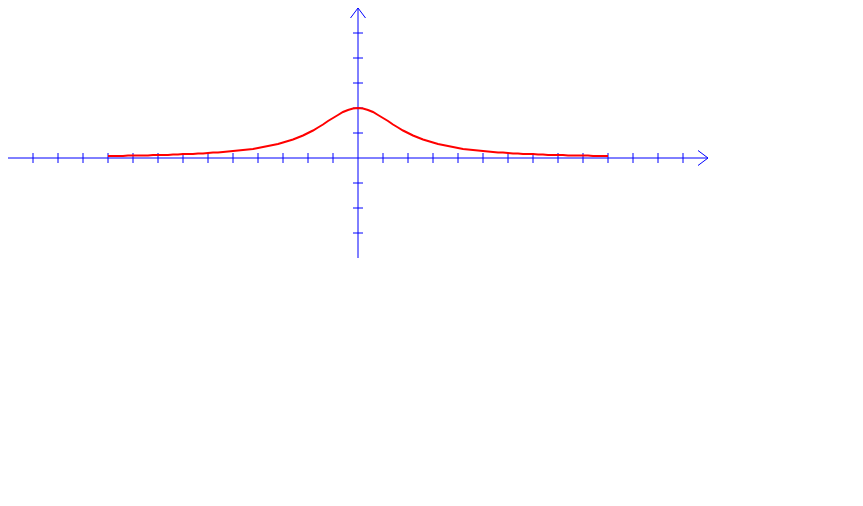
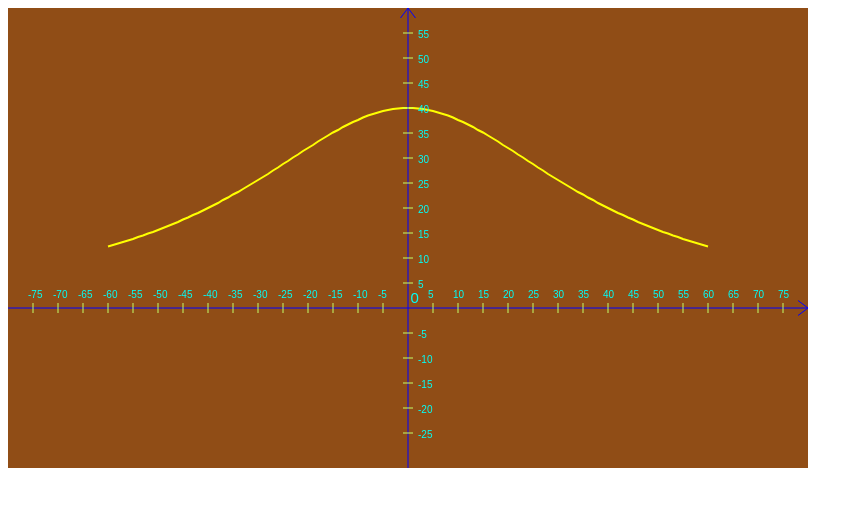
Before and after one commit to vladkolodka/graphics_lab1, a plain HTML site: page index.html in a window 1280 px wide. Shown: the whole page, without its empty margins (0-863 px from the left). Drawn offline with Linux system fonts and the light colour scheme.

Commit message:
Numeric scales Color customization

```diff
--- a/index.html
+++ b/index.html
@@ -13,8 +13,6 @@
 <script>
     var graph = new Graph('graph');
 
-
-    graph.setBackground("white");
     graph.print();
 
 </script>
--- a/js/Core.js
+++ b/js/Core.js
@@ -6,9 +6,9 @@ function Core(){
     this.scale = 5;
 
     this.scanValues = function(){
-        this.x1 = -50;
-        this.x2 =  50;
-        this.a =   10;
+        this.x1 = -60;
+        this.x2 =  60;
+        this.a =   40;
 
         return !(this.a <= 0 || this.x2 >= this.x1);
 
--- a/js/Graph.js
+++ b/js/Graph.js
@@ -1,31 +1,28 @@
 function Graph(id){
-    this.object = document.getElementById(id);
-    this.graph = this.object.getContext('2d');
-    this.core = new Core();
-
+    {
         this.init = function () {
-
             this.core.scanValues();
-        this.setSize(this.core.getWidth(),this.core.getHeight());
+            this.setSize(this.core.getWidth(), this.core.getHeight());
+            this.setBackground('#904D16');
 
         };
-    this.print = function(){
-        this.setAxes(this.core.x1, this.core.x2, this.core.a, "blue");
-        this.line(this.core.getGraphCords(), 2, "red");
+        this.print = function () {
+            this.line(this.core.getGraphCords(), 2, "yellow");
+            this.setAxes(this.core.x1, this.core.x2, this.core.a, "blue", "#C3FF69", "#00FFF8");
         };
 
-    this.setSize = function(width, height){
+        this.setSize = function (width, height) {
             this.object.width = width;
             this.object.height = height;
         };
 
-    this.setBackground = function(color){
+        this.setBackground = function (color) {
             this.graph.fillStyle = color;
             this.graph.fillRect(0, 0, this.object.width, this.object.height);
         };
 
 
-    this.setAxes = function(start, end, a, color){
+        this.setAxes = function (start, end, a, axesColor, pointsColor, textColor) {
             var y = !!((start >= -60 && start <= 60) || (end >= -60 && end <= 60) || (start < 0 && end > 0));
 
 
@@ -34,73 +31,105 @@ function Graph(id){
             var width = this.core.getWidth();
             var height = this.core.getHeight();
             var scale = this.core.scale;
+            this.graph.font = 2 * scale + "px sans-serif";
 
             // Y
-        if(y){
+            if (y) {
                 this.line([
                     [yAxe, 0], [yAxe, height]
-            ], 1, color);
+                ], 1, axesColor);
                 this.line([
                         [yAxe - 1.5 * scale, 2 * scale], [yAxe, 0], [yAxe + 1.5 * scale, 2 * scale]
-                ], 1, color
+                    ], 1, axesColor
                 );
             }
 
             // X
             this.line([
                 [0, xAxe], [width, xAxe]
-        ], 1, color);
+            ], 1, axesColor);
 
             this.line([
                     [width - 2 * scale, xAxe - (1.5 * scale)], [width, xAxe], [width - 2 * scale, xAxe + (1.5 * scale)]
-            ], 1, color
+                ], 1, axesColor
             );
 
-        var step = 5 * scale;
+            var interval = 5;
+            var step = interval * scale;
             var i = yAxe - step;
+            var n = interval * -1;
 
-        while (i - step >= 0){
+            while (i - step >= 0) {
                 this.line([
                     [i, xAxe - scale], [i, xAxe + scale]
-            ], 1, color);
+                ], 1, pointsColor);
+                this.text(n, i - scale, xAxe -  scale * 2, textColor);
+                n -= interval;
                 i -= step;
             }
 
             i = yAxe + step;
-        while (i + step <= width){
+            n = interval;
+            while (i + step <= width) {
                 this.line([
                     [i, xAxe - scale], [i, xAxe + scale]
-            ], 1, color);
+                ], 1, pointsColor);
+                this.text(n, i - scale, xAxe -  scale * 2, textColor);
+                n += interval;
                 i += step;
             }
 
             i = xAxe - step;
-        while (i - step >= 0){
+            n = 5;
+            while (i - step >= 0) {
                 this.line([
                     [yAxe - scale, i], [yAxe + scale, i]
-            ], 1, color);
+                ], 1, pointsColor);
+                this.text(n, yAxe + scale * 2, i + scale, textColor);
+                n += interval;
                 i -= step;
             }
 
             i = xAxe + step;
-        while (i + step <= height){
+            n = -5;
+            while (i + step <= height) {
                 this.line([
                     [yAxe - scale, i], [yAxe + scale, i]
-            ], 1, color);
+                ], 1, pointsColor);
+                this.text(n, yAxe + scale * 2, i + scale, textColor);
+                n -= interval;
                 i += step;
             }
+
+            this.graph.font = 3 * scale + "px sans-serif";
+            this.text("0", yAxe + scale / 2, xAxe - scale, textColor);
         };
 
-    this.line = function(points, width, color){
+        this.line = function (points, width, color) {
             this.graph.beginPath();
             this.graph.moveTo(points[0][0], points[0][1]);
 
-        for(var i = 1; i < points.length; i++)
+            for (var i = 1; i < points.length; i++)
                 this.graph.lineTo(points[i][0], points[i][1]);
 
             this.graph.lineWidth = width;
             this.graph.strokeStyle = color;
             this.graph.stroke();
         };
+    }
+    this.text = function(text, x, y, color){
+        var oldColor = this.graph.fillStyle;
+
+        this.graph.fillStyle = color;
+        this.graph.fillText(text, x, y);
+
+        this.graph.fillStyle = oldColor;
+    }
+
+    // constructor
+    this.object = document.getElementById(id);
+    this.graph = this.object.getContext('2d');
+
+    this.core = new Core();
     this.init();
 }
```
Lines whose indentation alone changed are shown as unchanged.
